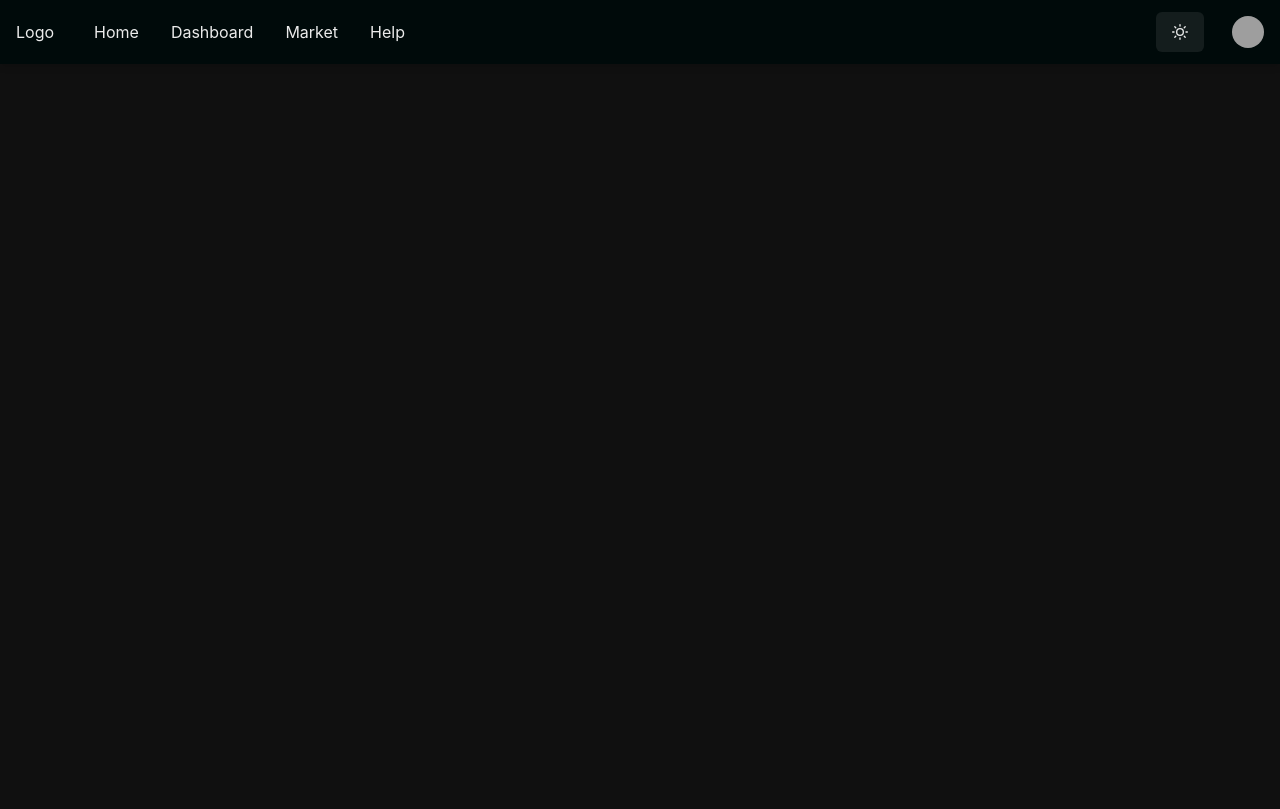
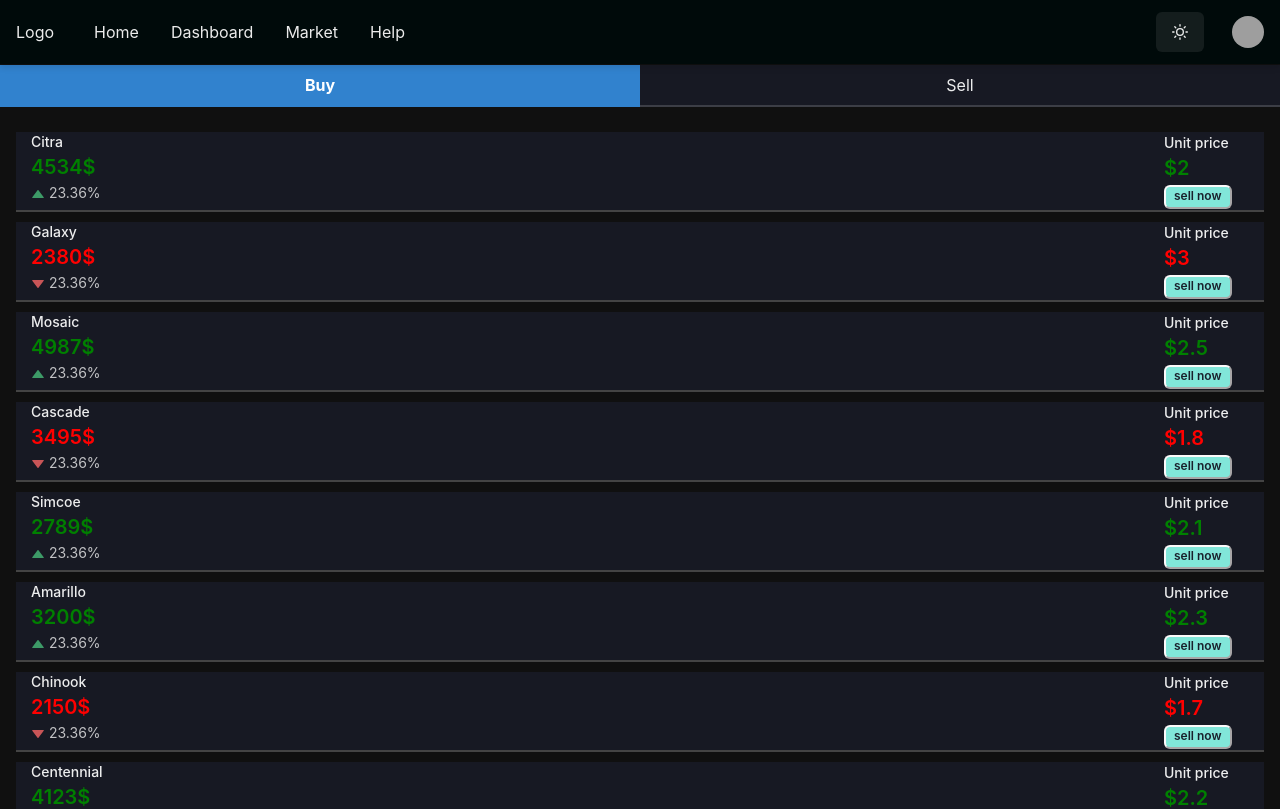
Before and after one commit to NyeinChanAung100/brokrage_web, a React (Vite) app in the folder client/: page /moretest in a window 1280 px wide. Shown: the top 809 px of the page. Built offline with nearby package versions, Linux system fonts and the light colour scheme; grey boxes are pictures that could not be loaded.

Commit message:
push again

```diff
--- a/client/src/App.jsx
+++ b/client/src/App.jsx
@@ -10,6 +10,8 @@ import DepositForm from './pages/Testing';
 import MarketOverview from './components/MarketOverview';
 import WatchList from './components/WatchList';
 import DetailedAccordion from './components/DetailedAccordion';
+import Home from './pages/Home';
+import Trade from './components/trade';
 
 function App() {
   return (
@@ -22,14 +24,16 @@ function App() {
     >
       <Nav />
       <Routes>
-        <Route path='/test' element={<DetailedAccordion />} />
+        <Route path='/home' element={<Home />} />
         <Route path='/testing' element={<DepositForm />} />
+        <Route path='/moretest' element={<Trade />} />
 
         <Route path='/dashboard/*' element={<Dashboard />}>
           <Route path='portfolio' element={<Portfolio />} />
           <Route path='detailedanalysis/:id' element={<Detailed />} />
           <Route path='marketoverview' element={<MarketOverview />} />
           <Route path='watchlist' element={<WatchList />} />
+          {/* <Route path='trade' element={<Trade />} /> */}
 
           <Route path='*' element={<Portfolio />} />
         </Route>
--- a/client/src/components/LineChartCompo.jsx
+++ b/client/src/components/LineChartCompo.jsx
@@ -18,10 +18,6 @@ function LineChartCompo() {
   return (
     <Flex
       w={'100%'}
-      // border={'5px solid blue'}
-      // wrap={'wrap'}
-      // position={'fixed'}
-      // top={'69px'}
       flexDirection={{ base: 'column', md: 'row-reverse' }}
       h={'100%'}
       overflow={'hidden'}
@@ -33,7 +29,6 @@ function LineChartCompo() {
         width={{ base: '100%', md: '35%' }}
         padding={'5px'}
         className='lichcom'
-        // border={'10px solid blue'}
         overflow={'scroll'}
         bg={useColorModeValue('white', 'gray.900')}
         css={{
@@ -55,10 +50,8 @@ function LineChartCompo() {
         ))}
       </Flex>
 
-      {/* w={{ base: '100%', md: '69%' }} */}
       <Flex
         width={{ base: '100%', md: '65%' }}
-        // border={'10px solid black'}
         flexDirection={'column'}
         overflow={'scroll'}
         marginRight={'10px'}
@@ -71,14 +64,11 @@ function LineChartCompo() {
         }}
       >
         <Flex justifyContent={'space-evenly'}>
-          {' '}
           <TotalAsset />
           <Flex
             width={'48%'}
             bg={useColorModeValue('white', '#475C6C')}
             borderRadius={'15px'}
-            // alignItems={'center'}
-            // paddingTop={'-20px'}
           >
             <Doughnut
               data={{
@@ -95,6 +85,21 @@ function LineChartCompo() {
                     data: [80, 90, 70],
                   },
                 ],
+              }}
+              options={{
+                tooltips: {
+                  mode: 'index',
+                  intersect: false,
+                },
+                hover: {
+                  mode: 'index',
+                  intersect: false,
+                },
+                plugins: {
+                  title: {
+                    text: 'Revenue Breakdown',
+                  },
+                },
               }}
             />
           </Flex>
@@ -119,25 +124,31 @@ function LineChartCompo() {
               ],
             }}
             options={{
+              tooltips: {
+                mode: 'index',
+                intersect: false,
+              },
+              hover: {
+                mode: 'index',
+                intersect: false,
+              },
               plugins: {
                 title: {
-                  text: 'Montly revenue and cost',
+                  text: 'Monthly Revenue and Cost',
                 },
               },
             }}
           />
         </Flex>
-        {/* <Flex w={{ base: '100%', md: '29%' }} flexDirection={'column'}> */}
         <Flex>
           <Bar
             data={{
               labels: ['A', 'B', 'C', 'D', 'E', 'F'],
               datasets: [
                 {
-                  label: 'profit',
+                  label: 'Profit',
                   data: [200, 300, 400, 350, 382, 550],
-                  // backgroundColor: ['red', 'blue', 'green'],
-                  // borderRadius: 5,
+                  borderRadius: 5,
                 },
                 {
                   label: 'Loss',
@@ -147,18 +158,23 @@ function LineChartCompo() {
               ],
             }}
             options={{
+              tooltips: {
+                mode: 'index',
+                intersect: false,
+              },
+              hover: {
+                mode: 'index',
+                intersect: false,
+              },
               plugins: {
                 title: {
-                  text: 'profit and lost',
+                  text: 'Profit and Loss',
                 },
               },
             }}
-          />{' '}
+          />
         </Flex>
-        {/* */}
       </Flex>
-
-      {/* </Flex> */}
     </Flex>
   );
 }
--- a/client/src/components/MarketOverview.jsx
+++ b/client/src/components/MarketOverview.jsx
@@ -1,5 +1,6 @@
 import {
   Box,
+  Button,
   Flex,
   StackDivider,
   Stat,
@@ -34,7 +35,13 @@ function EachItem({ name, price, tran, mark, unit }) {
           23.36%
         </StatHelpText>
       </Stat>
-      <Flex w={'200px'} textAlign={'right'} justifyContent={'space-between'}>
+      <Flex
+        w={'100px'}
+        flexDirection={'column'}
+        // textAlign={'right'}
+        justifyContent={'space-between'}
+      >
+        <Flex>
           <Text w={'150px'} color={textColor}>
             ${price}
           </Text>
@@ -47,6 +54,16 @@ function EachItem({ name, price, tran, mark, unit }) {
               />
             )}
           </Box>
+        </Flex>
+
+        <Button
+          colorScheme='red'
+          size='xs'
+          border={'2px outset rgb(252,249,250)'}
+          w={'70px'}
+        >
+          Buy now
+        </Button>
       </Flex>
     </Flex>
   );
--- a/client/src/components/Propertylist.jsx
+++ b/client/src/components/Propertylist.jsx
@@ -29,6 +29,7 @@
 // export default Propertylist;
 import {
   Box,
+  Button,
   Flex,
   Stat,
   StatArrow,
@@ -82,12 +83,20 @@ function Propertylist(props) {
           </StatHelpText>
         </Stat>
       </Flex>
-      <Box width='100px' paddingTop={'10px'} height={'100%'}>
-        <Stat mt={'-8px'}>
+      <Box width='100px' height={'100%'}>
+        <Stat>
           <StatLabel>Unit price</StatLabel>
           <StatNumber fontSize={'20px'} color={textColor}>
             {props.unitprice}
           </StatNumber>
+
+          <Button
+            colorScheme='teal'
+            size='xs'
+            border={'2px outset rgb(252,249,250)'}
+          >
+            sell now
+          </Button>
         </Stat>
       </Box>
     </Flex>
--- /dev/null
+++ b/client/src/components/Trade.jsx
@@ -0,0 +1,77 @@
+import {
+  Tabs,
+  TabList,
+  TabPanels,
+  Tab,
+  TabPanel,
+  TabIndicator,
+  useColorModeValue,
+  Flex,
+} from '@chakra-ui/react';
+import assetList from '../data/assetList.json';
+import Propertylist from './propertylist';
+
+function Trade() {
+  return (
+    <Tabs
+      isFitted
+      w={'100%'}
+      maxHeight={'calc(100%-60px)'}
+      // border={'10px solid yellow'}
+    >
+      <TabList
+        bg={useColorModeValue('white', 'gray.900')}
+        position={'sticky'}
+        top={'65px'}
+      >
+        <Tab
+          _selected={{ color: 'white', bg: 'blue.500', fontWeight: 'bolder' }}
+        >
+          Buy
+        </Tab>
+        <Tab
+          _selected={{ color: 'white', bg: 'blue.500', fontWeight: 'bolder' }}
+        >
+          Sell
+        </Tab>
+      </TabList>
+
+      <TabPanels w={'100%'} h={'100%'}>
+        <TabPanel w={'100%'} h={'100%'}>
+          <Flex
+            flexDirection={'column'}
+            // height={'calc(100%-60px)'}
+            height={'100%'}
+            overflow={'scroll'}
+            css={{
+              '&::-webkit-scrollbar': {
+                display: 'none',
+              },
+              '-ms-overflow-style': 'none', // IE and Edge
+              'scrollbar-width': 'none', // Firefox
+            }}
+            // border={'10px solid red'}
+          >
+            {assetList?.map((data) => (
+              <Propertylist
+                key={data.item}
+                item={data.item}
+                price={data.price}
+                tran={data.tran}
+                unitprice={data.unitPrice}
+              />
+            ))}{' '}
+          </Flex>
+        </TabPanel>
+        <TabPanel>
+          <p>two!</p>
+        </TabPanel>
+        <TabPanel>
+          <p>three!</p>
+        </TabPanel>
+      </TabPanels>
+    </Tabs>
+  );
+}
+
+export default Trade;
--- a/client/src/components/sidebar.jsx
+++ b/client/src/components/sidebar.jsx
@@ -32,7 +32,7 @@ import DetailedAccordion from './DetailedAccordion';
 const LinkItems = [
   { name: 'Portfolio', icon: FiHome },
   { name: 'Trade', icon: FiTrendingUp },
-  { name: 'Detailed Analysis', icon: FiTrendingUp },
+  // { name: 'Detailed Analysis', icon: FiTrendingUp },
 
   { name: 'Market Overview', icon: FaBoxesStacked },
   { name: 'Watchlist', icon: FiUsers },
--- /dev/null
+++ b/client/src/pages/Home.jsx
@@ -0,0 +1,5 @@
+function Home() {
+  return <div>Home</div>;
+}
+
+export default Home;
```
Lines whose indentation alone changed are shown as unchanged.
